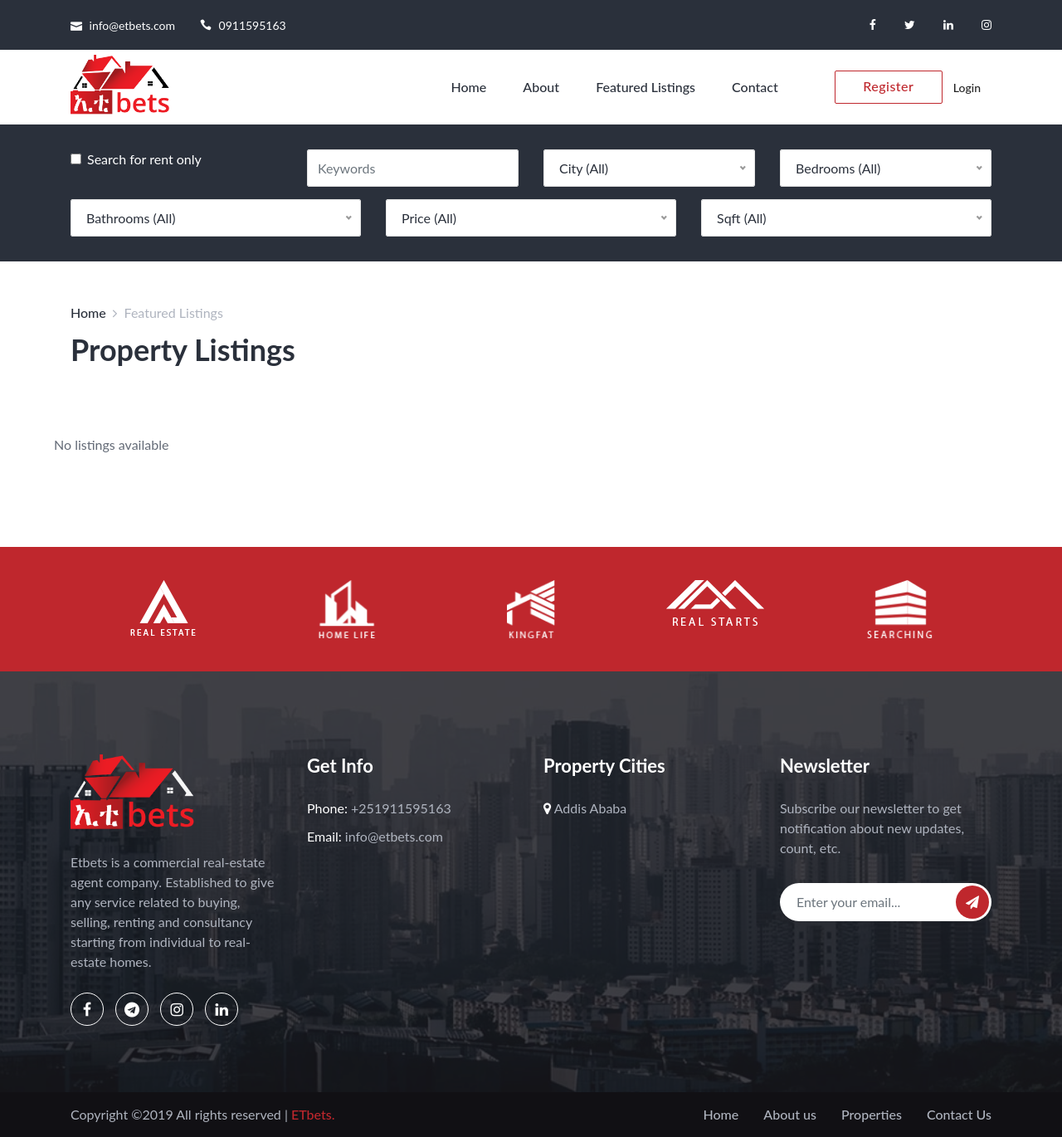
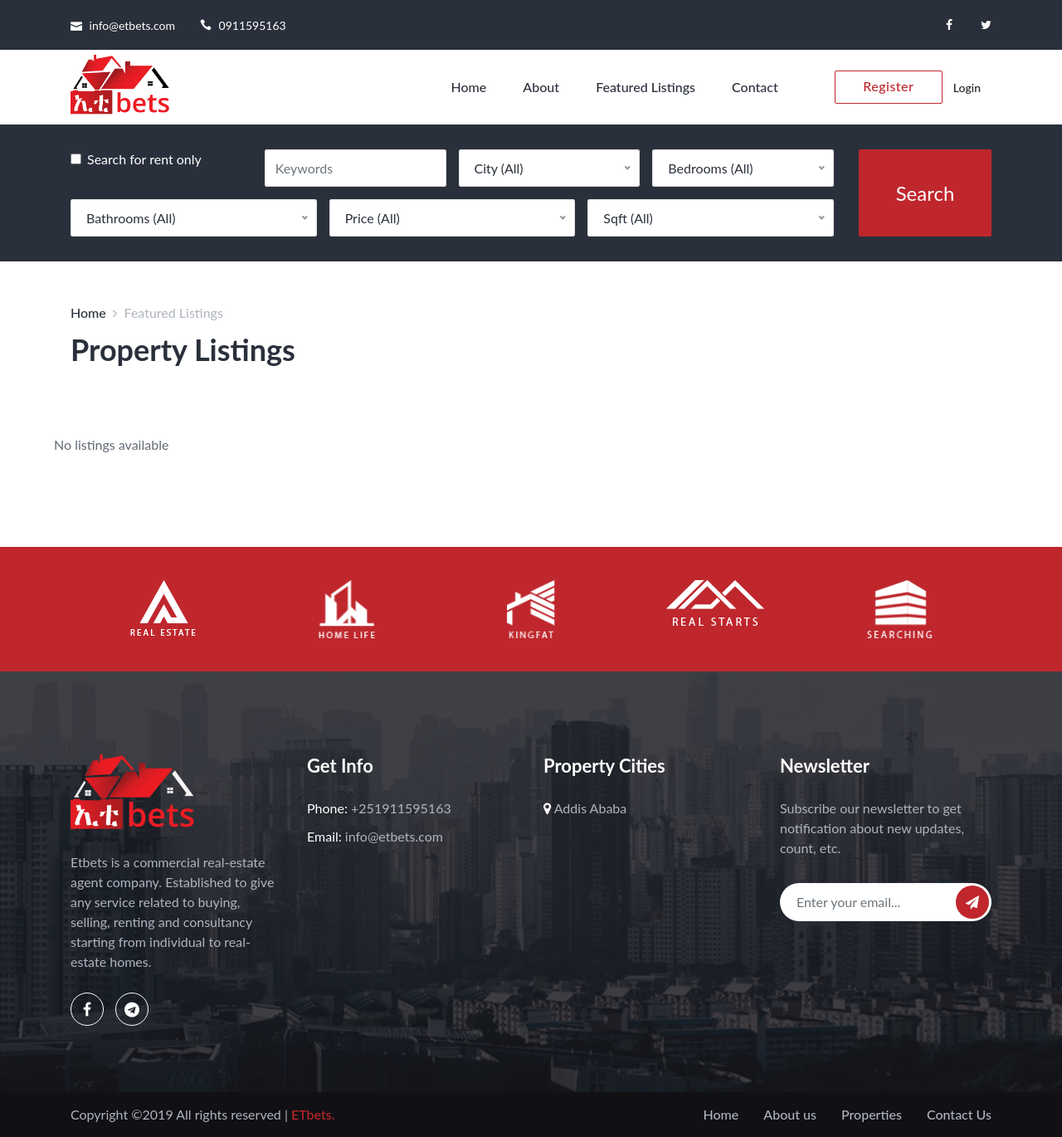
Before and after one commit to Yonasnegash/flapierhomes, a Django app: page /listings/ in a window 1280 px wide. Shown: the whole page at 83% size. Run offline with Django 3.2, Linux system fonts and the light colour scheme; data that the repository does not hold is empty; some libraries are stand-ins or nearby versions.

Commit message:
fix some bugs

```diff
--- a/templates/listings/listings.html
+++ b/templates/listings/listings.html
@@ -9,6 +9,8 @@
         <div class="container">
             <div class="rehomes-search-form">
                 <form action="{% url 'search' %}">
+                    <div class="row">
+                        <div class="col-12 col-lg-10">
                                 <div class="row">
                                         <div class="col-12 col-md-6 col-lg-3">
                                             <div class="form-check">
@@ -79,6 +81,11 @@
                                                     > {{ value }}</option>
                                                 {% endfor %}
                                             </select>
+                                    </div>
+                                </div>
+                        </div>
+                        <div class="col-12 col-lg-2">
+                            <button type="submit" class="btn rehomes-search-btn">Search</button>
                         </div>
                     </div>
                 </form>
--- a/templates/partials/_footer.html
+++ b/templates/partials/_footer.html
@@ -10,15 +10,13 @@
                 <div class="col-12 col-sm-6 col-lg-3">
                     <div class="single-footer-widget mb-80">
                         <!-- Footer Logo -->
-                        <a href="https://etbets.com" class="footer-logo"><img src="{% static 'img/core-img/logo-2.png' %}" alt="" width="150" height="150"></a>
+                        <a href="{% url 'index' %}" class="footer-logo"><img src="{% static 'img/core-img/logo-2.png' %}" alt="" width="150" height="150"></a>
 
                         <p>Etbets is a commercial real-estate agent company. Established to give any service related to buying, selling, renting and consultancy starting from individual to real-estate homes.</p>
                         <!-- Social Info -->
                         <div class="social-info">
                             <a href="https://www.facebook.com/etbets"><i class="fa fa-facebook" aria-hidden="true"></i></a>
                             <a href="https://t.me/etbet"><i class="fa fa-telegram" aria-hidden="true"></i></a>
-                            <a href="#"><i class="fa fa-instagram" aria-hidden="true"></i></a>
-                            <a href="#"><i class="fa fa-linkedin" aria-hidden="true"></i></a>
                         </div>
                     </div>
                 </div>
@@ -85,7 +83,7 @@
                 <div class="col-12 col-sm-6">
                     <div class="copywrite-text">
                         <p><!-- Link back to Colorlib can't be removed. Template is licensed under CC BY 3.0. -->
-Copyright &copy;<script>document.write(new Date().getFullYear());</script> All rights reserved | <a href="https://etbets.com" target="_blank">ETbets.</a>
+Copyright &copy;<script>document.write(new Date().getFullYear());</script> All rights reserved | <a href="{% url 'index' %}" target="_blank">ETbets.</a>
 <!-- Link back to Colorlib can't be removed. Template is licensed under CC BY 3.0. --></p>
                     </div>
                 </div>
--- a/templates/partials/_topbar.html
+++ b/templates/partials/_topbar.html
@@ -12,10 +12,8 @@
                     <div class="top-header-content">
                         <!-- Top Social Area -->
                         <div class="top-social-area ml-auto">
-                            <a href="#"><i class="fa fa-facebook" aria-hidden="true"></i></a>
-                            <a href="#"><i class="fa fa-twitter" aria-hidden="true"></i></a>
-                            <a href="#"><i class="fa fa-linkedin" aria-hidden="true"></i></a>
-                            <a href="#"><i class="fa fa-instagram" aria-hidden="true"></i></a>
+                            <a href="https://www.facebook.com/etbets"><i class="fa fa-facebook" aria-hidden="true"></i></a>
+                            <a href="https://t.me/etbet"><i class="fa fa-twitter" aria-hidden="true"></i></a>
                         </div>
                     </div>
                 </div>
```
Lines whose indentation alone changed are shown as unchanged.
